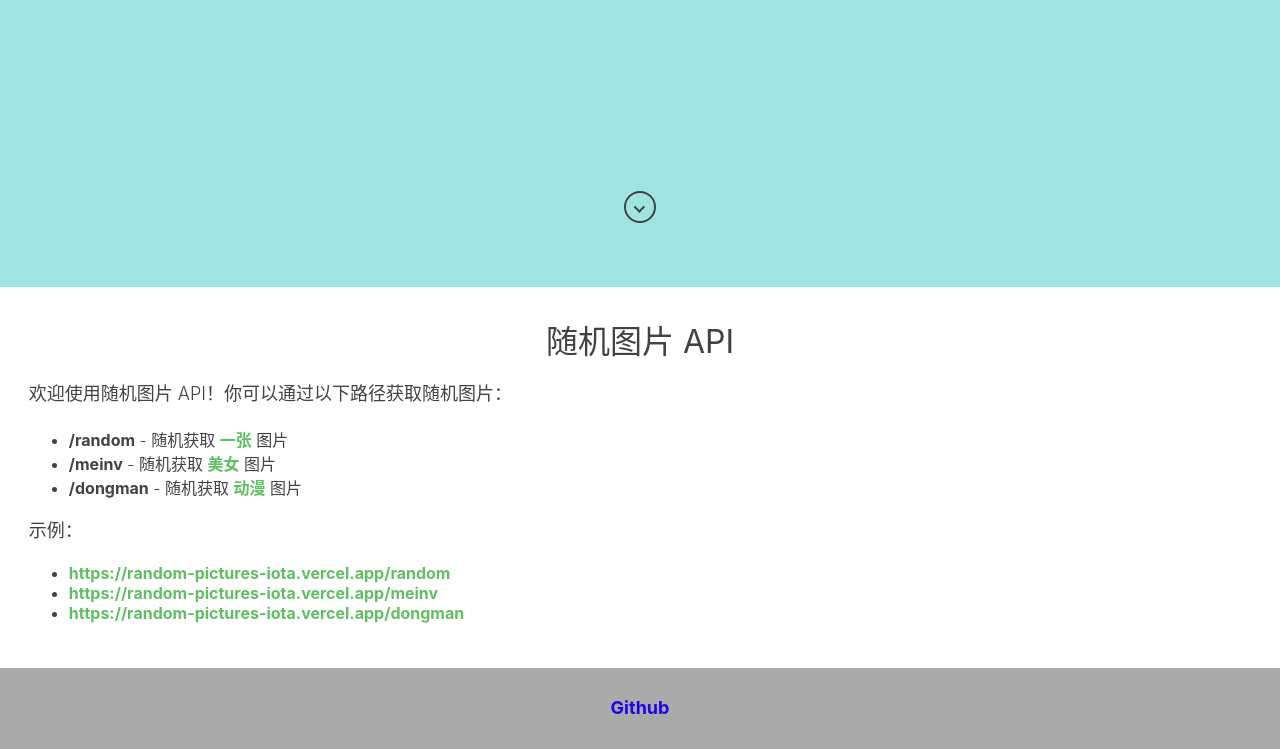
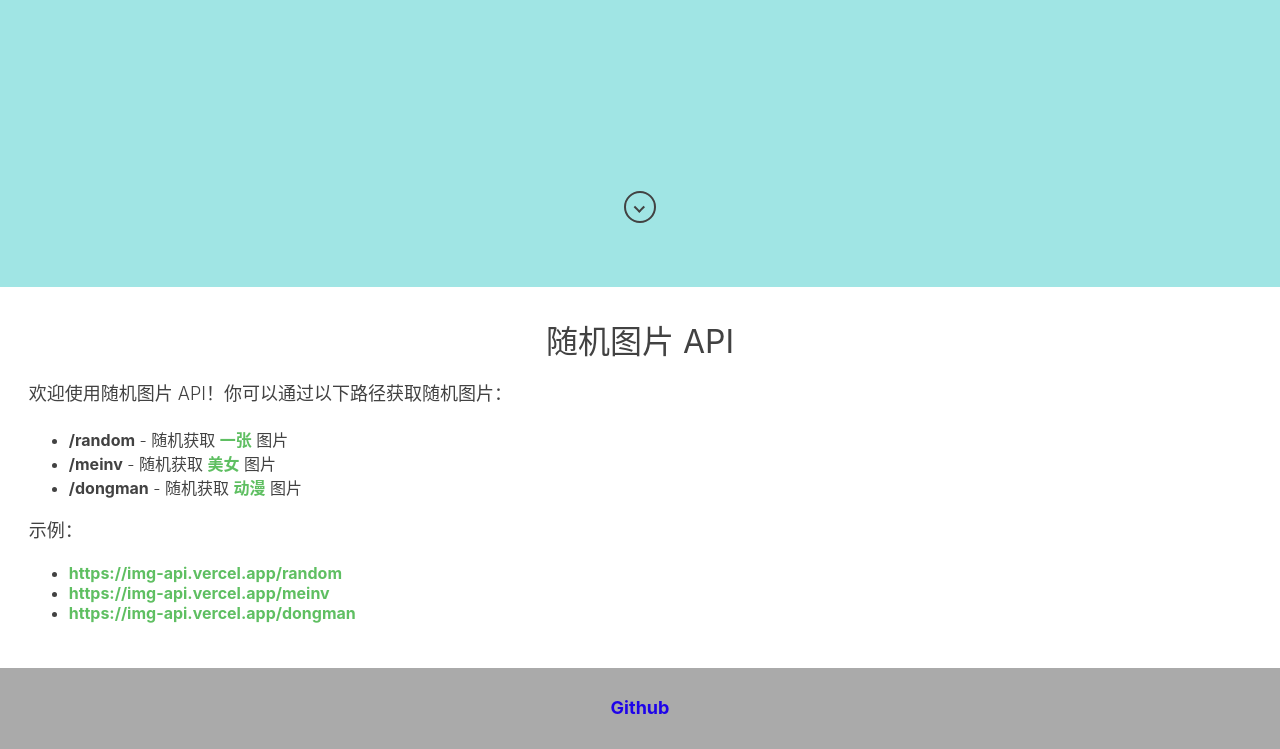
Before and after one commit to o0w0b/img_api, a website: page public/index.html in a window 1280 px wide. Shown: the part 513-1262 px from the top of the page. Drawn offline with Linux system fonts and the light colour scheme.

Commit message:
修改api链接

```diff
--- a/public/index.html
+++ b/public/index.html
@@ -1,5 +1,6 @@
 <!DOCTYPE html>
 <html lang="zh-CN">
+
 <head>
     <meta charset="UTF-8" />
     <meta name="viewport" content="width=device-width, initial-scale=1.0" />
@@ -114,6 +115,7 @@
         }
 
         @keyframes bounce {
+
             0%,
             100%,
             20%,
@@ -153,19 +155,13 @@
             <p>示例：</p>
             <ul>
                 <li>
-                        <a href="/random" target="_blank"
-                            >https://random-pictures-iota.vercel.app/random</a
-                        >
+                    <a href="/random" target="_blank">https://img-api.vercel.app/random</a>
                 </li>
                 <li>
-                        <a href="/meinv" target="_blank"
-                            >https://random-pictures-iota.vercel.app/meinv</a
-                        >
+                    <a href="/meinv" target="_blank">https://img-api.vercel.app/meinv</a>
                 </li>
                 <li>
-                        <a href="/dongman" target="_blank"
-                            >https://random-pictures-iota.vercel.app/dongman</a
-                        >
+                    <a href="/dongman" target="_blank">https://img-api.vercel.app/dongman</a>
                 </li>
             </ul>
         </section>
@@ -185,4 +181,5 @@
         </p>
     </footer>
 </body>
+
 </html>
```
Lines whose indentation alone changed are shown as unchanged.
